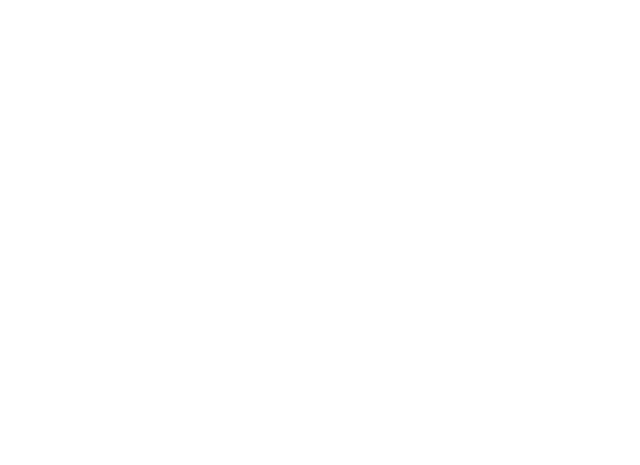
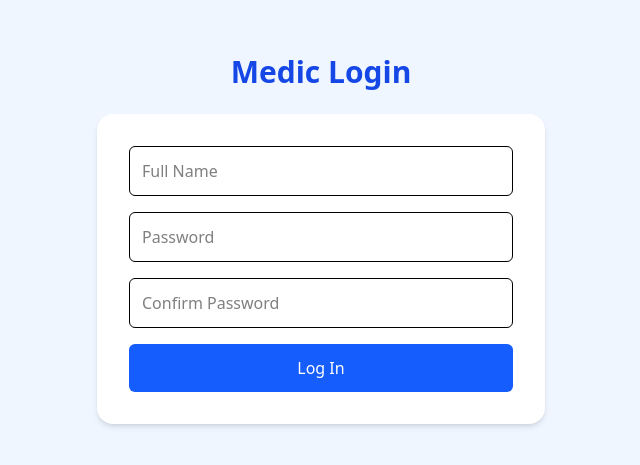
Before and after one commit to BrilliantKimari/Medi_chain-Frontend, a React (Vite) app in the folder medichain-frontend/: page /medic-login in a window 1280 px wide. Before the commit this address had no page. Shown: the part 161-626 px from the top of the page, without its empty margins (319-959 px from the left). Built offline with nearby package versions, Linux system fonts and the light colour scheme.

Commit message:
Updated and Login Page added

```diff
--- a/medichain-frontend/src/App.jsx
+++ b/medichain-frontend/src/App.jsx
@@ -6,6 +6,7 @@ import OfficerPage from "./pages/OfficerPage";
 import CaregiverPage from "./pages/CaregiverPage";
 import MedicRegisterPage from "./pages/MedicRegisterPage";
 import MedicDashboardPage from "./pages/MedicDashboardPage";
+import MedicLoginPage from "./pages/MedicLoginPage";
 
 export default function App() {
   return (
@@ -18,6 +19,7 @@ export default function App() {
         <Route path="/caregiver" element={<CaregiverPage />} />
         <Route path="/medic-register" element={<MedicRegisterPage />} />
         <Route path="medic-dashboard" element={<MedicDashboardPage />} />
+        <Route path="medic-login" element={<MedicLoginPage />} />
       </Routes>
     </Router>
   );
--- /dev/null
+++ b/medichain-frontend/src/pages/MedicLoginPage.jsx
@@ -0,0 +1,84 @@
+import { useState } from "react";
+import { useNavigate } from "react-router-dom";
+
+export default function MedicLoginPage() {
+  const [fullName, setFullName] = useState("");
+  const [password, setPassword] = useState("");
+  const [confirmPassword, setConfirmPassword] = useState("");
+  const [error, setError] = useState("");
+  const navigate = useNavigate();
+
+  const handleLogin = (e) => {
+    e.preventDefault();
+
+    const registeredMedic = JSON.parse(localStorage.getItem("registeredMedic"));
+
+    if (!registeredMedic) {
+      setError("No registered medic found. Please register first.");
+      return;
+    }
+
+    if (fullName !== registeredMedic.fullName) {
+      setError("Incorrect name or not registered.");
+      return;
+    }
+
+    if (password !== confirmPassword) {
+      setError("Passwords do not match.");
+      return;
+    }
+
+    // Save logged in medic
+    localStorage.setItem("loggedInMedic", JSON.stringify(registeredMedic));
+
+    alert(`Welcome, Dr. ${registeredMedic.fullName}!`);
+    navigate("/medic-dashboard");
+  };
+
+  return (
+    <div className="min-h-screen flex flex-col items-center justify-center bg-blue-50 px-6 py-12">
+      <h1 className="text-3xl font-bold text-blue-700 mb-6">Medic Login</h1>
+
+      <form
+        onSubmit={handleLogin}
+        className="bg-white p-8 rounded-2xl shadow-md w-full max-w-md space-y-4"
+      >
+        <input
+          type="text"
+          placeholder="Full Name"
+          value={fullName}
+          onChange={(e) => setFullName(e.target.value)}
+          className="w-full border p-3 rounded-md"
+          required
+        />
+
+        <input
+          type="password"
+          placeholder="Password"
+          value={password}
+          onChange={(e) => setPassword(e.target.value)}
+          className="w-full border p-3 rounded-md"
+          required
+        />
+
+        <input
+          type="password"
+          placeholder="Confirm Password"
+          value={confirmPassword}
+          onChange={(e) => setConfirmPassword(e.target.value)}
+          className="w-full border p-3 rounded-md"
+          required
+        />
+
+        {error && <p className="text-red-500 text-sm">{error}</p>}
+
+        <button
+          type="submit"
+          className="bg-blue-600 text-white w-full p-3 rounded-md hover:bg-blue-700 transition"
+        >
+          Log In
+        </button>
+      </form>
+    </div>
+  );
+}
--- a/medichain-frontend/src/pages/MedicRegisterPage.jsx
+++ b/medichain-frontend/src/pages/MedicRegisterPage.jsx
@@ -4,6 +4,7 @@ import { useNavigate } from "react-router-dom";
 export default function MedicRegisterPage() {
   const [fullName, setFullName] = useState("");
   const [email, setEmail] = useState("");
+  const [phoneNumber, setPhoneNumber] = useState("");
   const [specialization, setSpecialization] = useState("");
   const [medicalId, setMedicalId] = useState("");
   const [certificate, setCertificate] = useState("");
@@ -25,26 +26,29 @@ export default function MedicRegisterPage() {
   const handleRegister = (e) => {
     e.preventDefault();
 
-    // Save registration info temporarily (optional)
+    // Save registration info temporarily
     localStorage.setItem(
       "registeredMedic",
       JSON.stringify({
         fullName,
         email,
+        phoneNumber,
         specialization,
         medicalId,
         certificate,
       })
     );
 
-    alert("Registration complete! Please log in.");
+    alert("Registration complete! Please log in to continue.");
     localStorage.removeItem("verifiedMedic"); // clear temp verification
-    navigate("/officer"); // redirect to login/authentication
+    navigate("/medic-login"); // go to login page
   };
 
   return (
     <div className="min-h-screen flex flex-col items-center justify-center bg-blue-50 px-6 py-12">
-      <h1 className="text-3xl font-bold text-blue-700 mb-6">Medic Registration</h1>
+      <h1 className="text-3xl font-bold text-blue-700 mb-6">
+        Medic Registration
+      </h1>
 
       <form
         onSubmit={handleRegister}
@@ -61,9 +65,18 @@ export default function MedicRegisterPage() {
 
         <input
           type="email"
-          placeholder="Email"
+          placeholder="Email Address"
           value={email}
           onChange={(e) => setEmail(e.target.value)}
+          className="w-full border p-3 rounded-md"
+          required
+        />
+
+        <input
+          type="tel"
+          placeholder="Phone Number"
+          value={phoneNumber}
+          onChange={(e) => setPhoneNumber(e.target.value)}
           className="w-full border p-3 rounded-md"
           required
         />
@@ -83,9 +96,14 @@ export default function MedicRegisterPage() {
           className="w-full border p-3 rounded-md bg-gray-100"
         />
 
-        <p className="text-gray-600">
+        <p className="text-gray-600 text-sm">
           Certificate uploaded:{" "}
-          <a href={certificate} target="_blank" className="text-blue-600 underline">
+          <a
+            href={certificate}
+            target="_blank"
+            rel="noreferrer"
+            className="text-blue-600 underline"
+          >
             View
           </a>
         </p>
--- a/medichain-frontend/src/pages/OfficerPage.jsx
+++ b/medichain-frontend/src/pages/OfficerPage.jsx
@@ -1,5 +1,6 @@
 import { useState } from "react";
 import { useNavigate } from "react-router-dom";
+import { Upload } from "lucide-react";
 
 export default function OfficerPage() {
   const [medicalId, setMedicalId] = useState("");
@@ -12,26 +13,26 @@ export default function OfficerPage() {
 
   const handleAuth = async (e) => {
     e.preventDefault();
-    if (!medicalId || !file) {
-      alert("Please provide your Medical ID and upload a certificate.");
+
+    if (!file || !medicalId) {
+      alert("Please enter your Medical ID and upload your certificate.");
       return;
     }
 
     setUploading(true);
 
-    try {
     const data = new FormData();
     data.append("file", file);
-      data.append("upload_preset", "MediChain_Uploads");
+    data.append("upload_preset", "MediChain_Uploads"); // your Cloudinary preset
 
-      const res = await fetch(
-        "https://api.cloudinary.com/v1_1/df6nluss6/image/upload",
-        { method: "POST", body: data }
-      );
+    try {
+      const res = await fetch(`https://api.cloudinary.com/v1_1/df6nluss6/image/upload`, {
+        method: "POST",
+        body: data,
+      });
 
       const result = await res.json();
 
-      // Immediately proceed if we get a URL
       if (result.secure_url) {
         localStorage.setItem(
           "verifiedMedic",
@@ -42,13 +43,14 @@ export default function OfficerPage() {
           })
         );
 
+        alert("Medical certificate uploaded successfully!");
         navigate("/medic-register");
       } else {
-        alert("Authentication failed. Try again.");
+        alert("Verification failed. Please try again.");
       }
-    } catch (err) {
-      console.error(err);
-      alert("Upload failed. Check your connection or try a smaller file.");
+    } catch (error) {
+      console.error("Upload error:", error);
+      alert("Upload failed. Please check your connection.");
     } finally {
       setUploading(false);
     }
@@ -56,21 +58,31 @@ export default function OfficerPage() {
 
   return (
     <div className="min-h-screen flex flex-col items-center justify-center bg-green-50 px-6 py-12">
-      <h1 className="text-3xl font-bold text-green-700 mb-6">Medical Officer Portal</h1>
+      <h1 className="text-3xl font-bold text-green-700 mb-4">Medical Officer Portal</h1>
+      <p className="text-gray-600 mb-6 text-center max-w-md">
+        Please provide your Medical ID and upload your valid medical certificate for verification.
+      </p>
 
       <form
         onSubmit={handleAuth}
         className="bg-white p-8 rounded-2xl shadow-md w-full max-w-md space-y-4"
       >
+        <div>
+          <label className="block mb-2 text-gray-700 font-medium">Medical ID / License Number</label>
           <input
             type="text"
-          placeholder="Medical ID / License Number"
             value={medicalId}
             onChange={(e) => setMedicalId(e.target.value)}
+            placeholder="Enter your Medical ID"
             className="w-full border p-3 rounded-md"
             required
           />
+        </div>
 
+        <div>
+          <label className="block mb-2 text-gray-700 font-medium">
+            Upload Medical Certificate (Image or PDF)
+          </label>
           <input
             type="file"
             accept=".pdf,.jpg,.jpeg,.png"
@@ -78,13 +90,15 @@ export default function OfficerPage() {
             className="w-full"
             required
           />
+        </div>
 
         <button
           type="submit"
           disabled={uploading}
-          className="bg-green-600 text-white w-full p-3 rounded-md hover:bg-green-700 transition"
+          className="flex items-center justify-center gap-2 bg-green-600 text-white w-full p-3 rounded-md hover:bg-green-700 transition"
         >
-          {uploading ? "Authenticating..." : "Authenticate"}
+          <Upload size={20} />
+          {uploading ? "Uploading..." : "Upload Medical Certificate"}
         </button>
       </form>
     </div>
```
Lines whose indentation alone changed are shown as unchanged.
